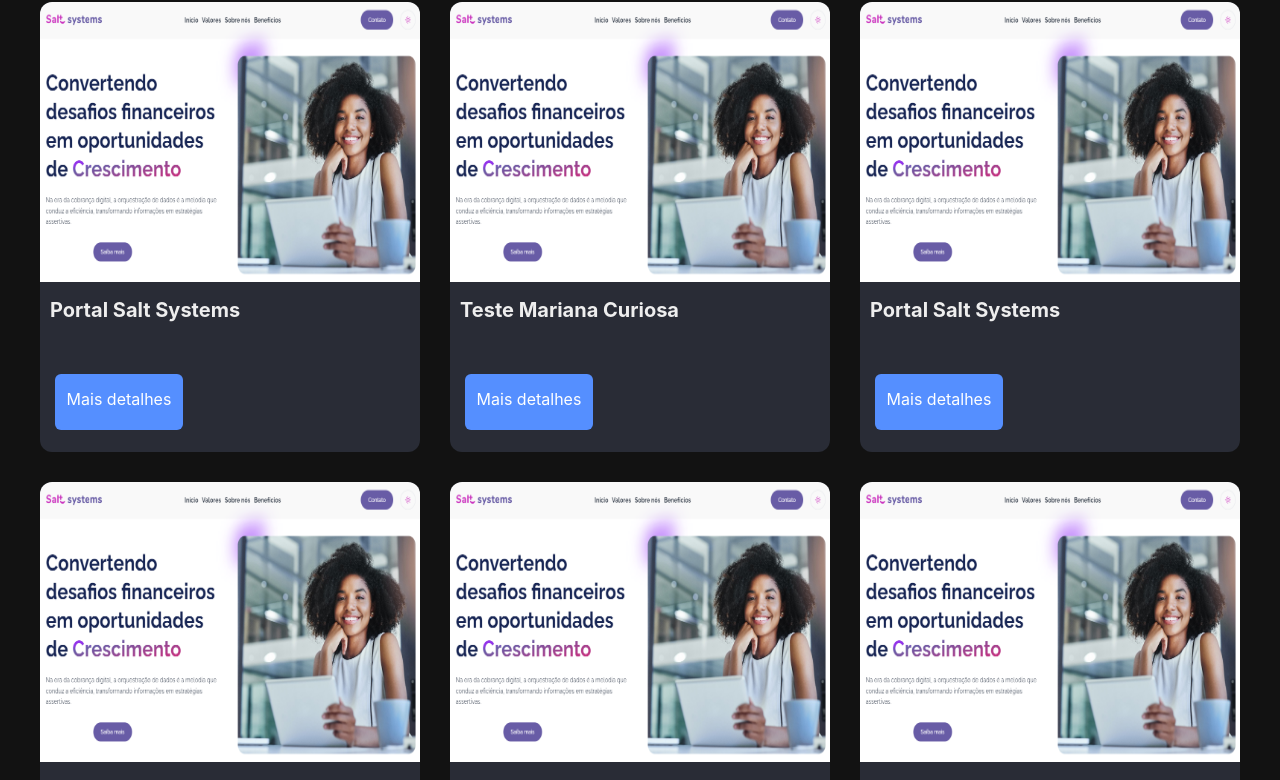
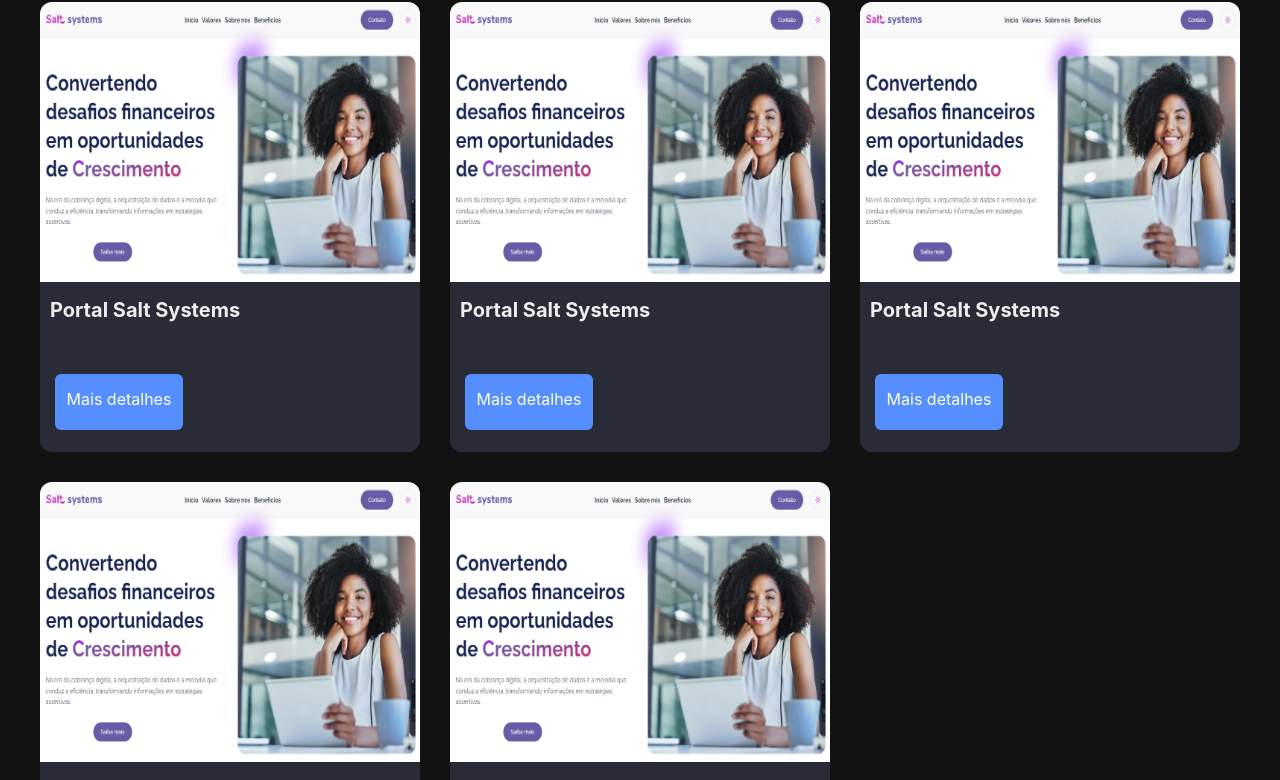
Before and after one commit to FiNiShYy/MyPortfolio, a React (Create React App) app: page / in a window 1280 px wide. Shown: the part 1140-1920 px from the top of the page. Built offline with nearby package versions, Linux system fonts and the light colour scheme; the HTML template or start-up script is replaced by a standard one.

Commit message:
update on banner contact logos and links

```diff
--- a/src/components/Portfolio/index.jsx
+++ b/src/components/Portfolio/index.jsx
@@ -13,12 +13,6 @@ const Portfolio = () => {
                 imageUrl={PortalSalt}
                 titulo='Portal Salt Systems'
                 link="https://saltsystems.com.br/"
-        />
-        <Cards
-                className='cards'
-                imageUrl={PortalSalt}
-                titulo='Teste Mariana Curiosa'
-                link="https://www.google.com/search?q=te+amo&sca_esv=601759512&rlz=1C1ONGR_pt-PTBR1073BR1073&tbm=isch&sxsrf=ACQVn0_VWMFmV5y9R9xMtg2HFdy5hnbYmw:1706286007489&source=lnms&sa=X&ved=2ahUKEwil5_HauvuDAxVTrpUCHcDFCTgQ_AUoAnoECAEQBA&biw=1920&bih=945&dpr=1"
         />
         <Cards
                 className='cards'
```
